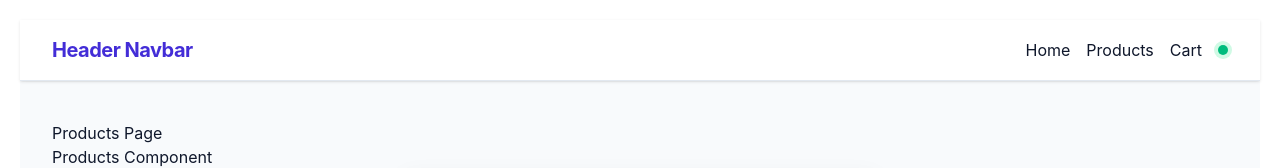
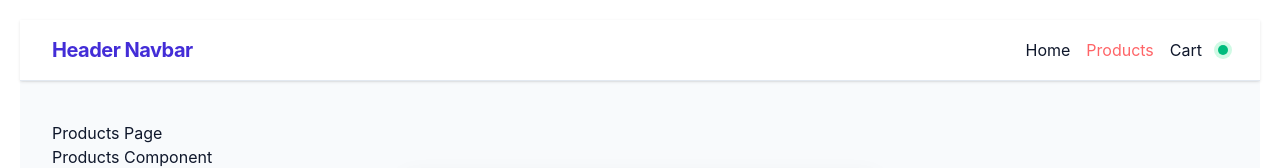
Before and after one commit to eminbasbayan/react-egitimi-albaraka, a React (Vite) app: page /products in a window 1280 px wide. Shown: the top 168 px of the page. Built offline with nearby package versions, Linux system fonts and the light colour scheme; no server answers.

Commit message:
Link - NavLink  component

```diff
--- a/src/components/Layout/Header.jsx
+++ b/src/components/Layout/Header.jsx
@@ -1,4 +1,4 @@
-import { Link } from "react-router-dom";
+import { Link, NavLink } from 'react-router-dom';
 
 const Header = () => {
   return (
@@ -10,14 +10,35 @@ const Header = () => {
         <div className="flex items-center gap-4 ">
           <nav>
             <ul className="flex items-center gap-4">
-              <li className="hover:text-red-400">
-                <Link to="/">Home</Link>
+              <li>
+                <NavLink
+                  className={({ isActive }) =>
+                    `hover:text-red-400 ${isActive && 'text-red-400'}`
+                  }
+                  to="/"
+                >
+                  Home
+                </NavLink>
               </li>
-              <li className="hover:text-red-400">
-                <Link to="/products">Products</Link>
+              <li>
+                <NavLink
+                  className={({ isActive }) =>
+                    `hover:text-red-400 ${isActive && 'text-red-400'}`
+                  }
+                  to="/products"
+                >
+                  Products
+                </NavLink>
               </li>
-              <li className="hover:text-red-400">
-                <Link to="/cart">Cart</Link>
+              <li>
+                <NavLink
+                  className={({ isActive }) =>
+                    `hover:text-red-400 ${isActive && 'text-red-400'}`
+                  }
+                  to="/cart"
+                >
+                  Cart
+                </NavLink>
               </li>
             </ul>
           </nav>
```
